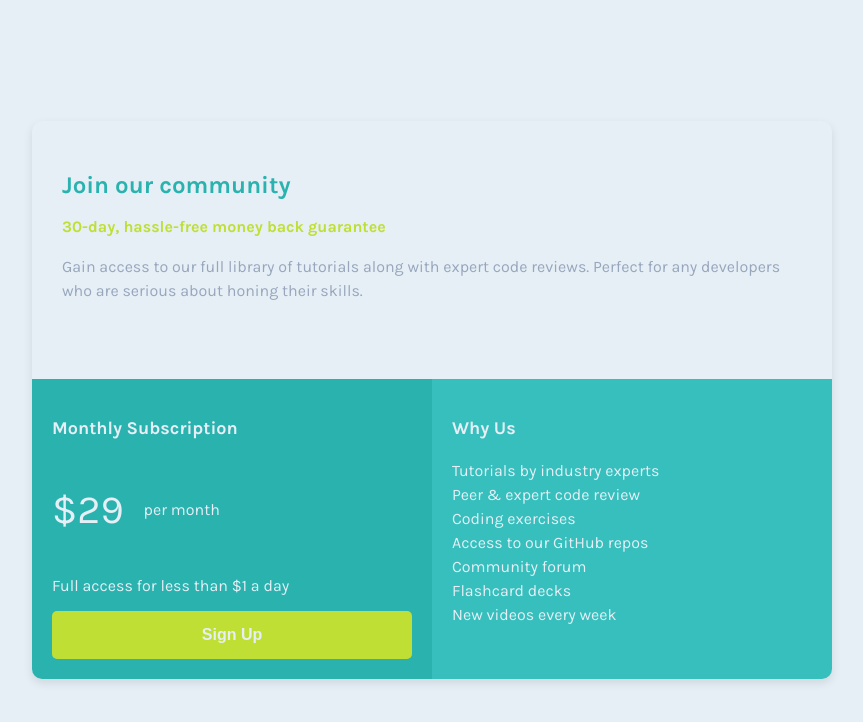
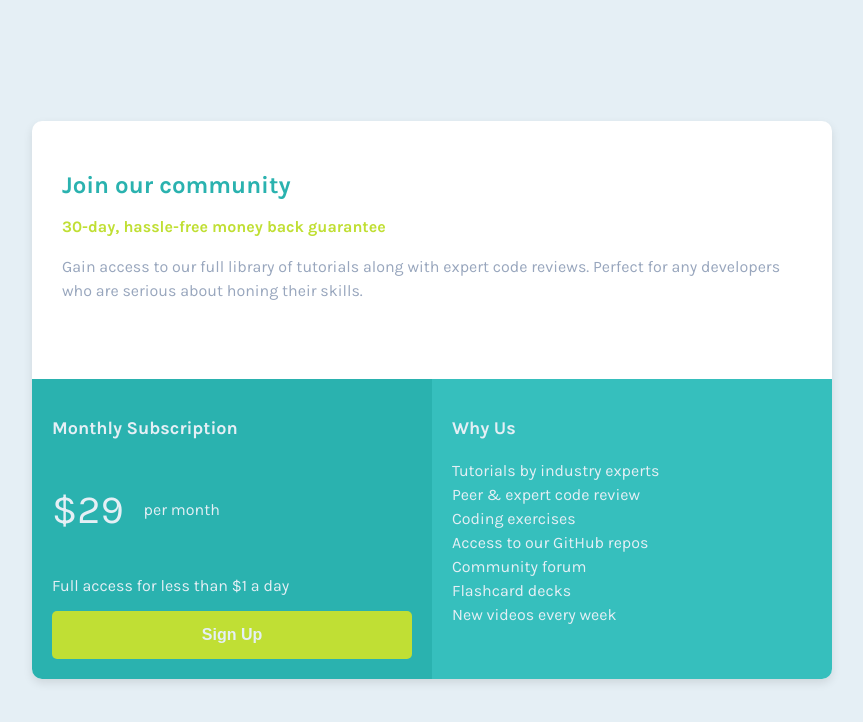
Before and after one commit to NargesManafi/Task, a plain HTML site: page index.html in a window 1280 px wide. Shown: the whole page, without its empty margins (208-1071 px from the left). Drawn offline with Linux system fonts and the light colour scheme.

Commit message:
Update main.css
change container color

```diff
--- a/main.css
+++ b/main.css
@@ -1,5 +1,5 @@
 body {
-    background-color: hsl(204, 43%, 93%);
+    background-color:hsl(204, 43%, 93%);
     font-family: 'Karla', sans-serif;
     font-size: 16px;
     display: flex;
@@ -10,7 +10,7 @@ body {
 }
 
 .container {
-    background-color: hsl(204, 43%, 93%);
+    background-color: white;
     border-radius: 10px;
     box-shadow: 0px 4px 10px rgba(0, 0, 0, 0.1);
     width: 90%;
```
